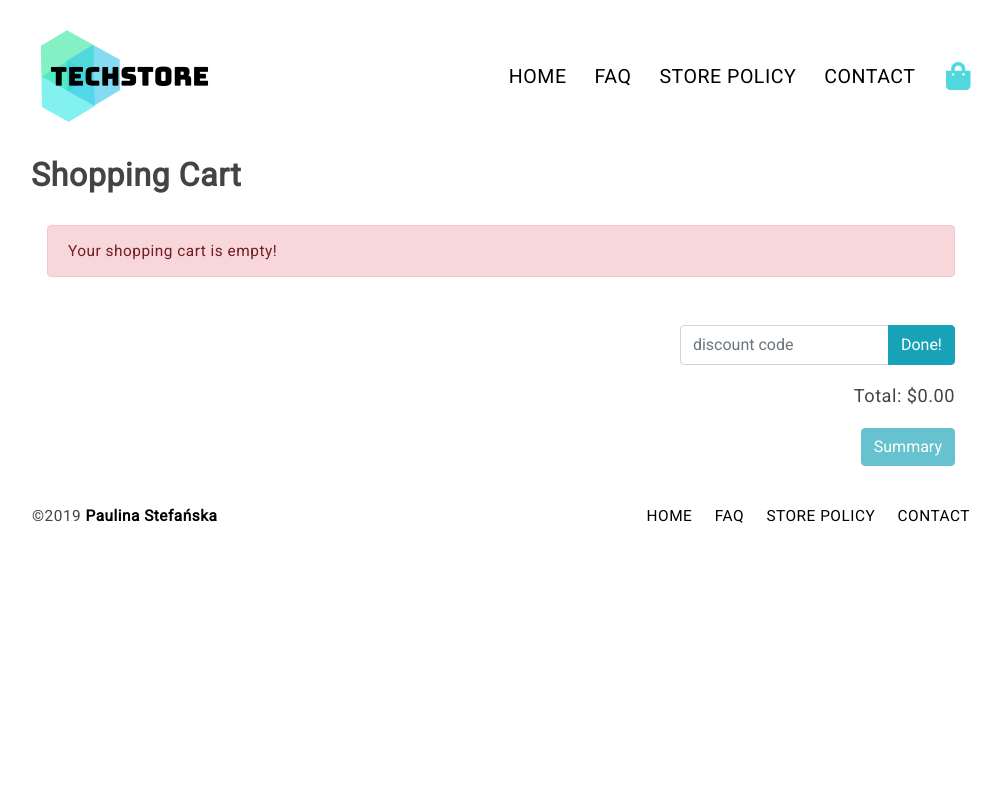
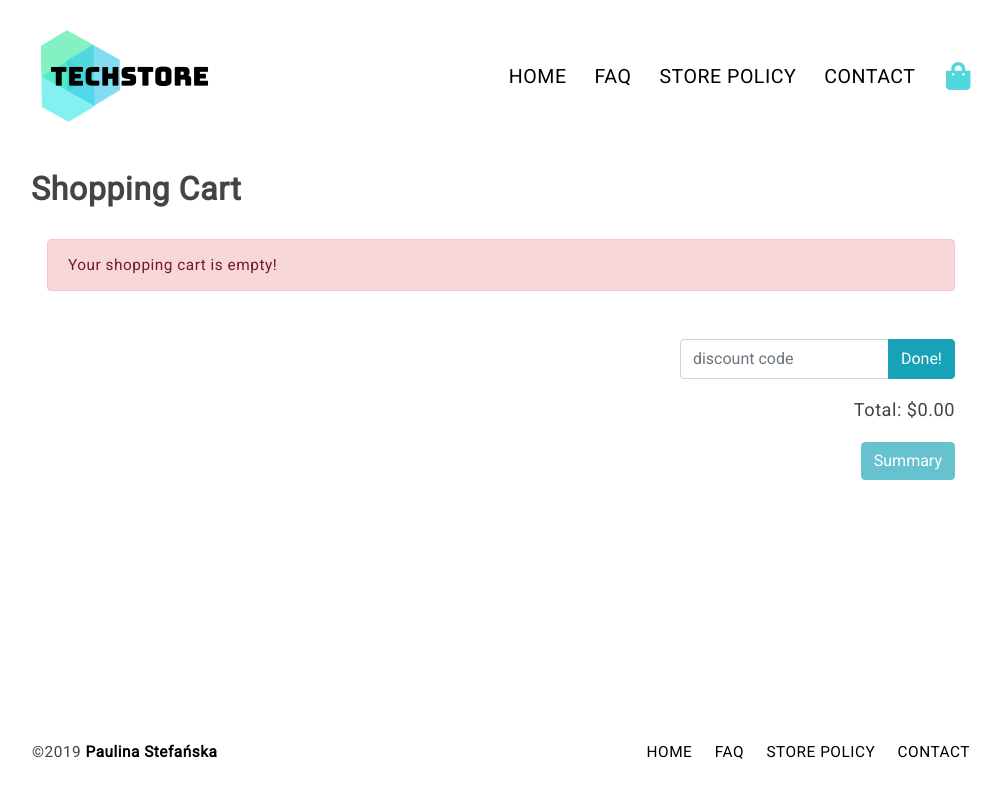
Before and after one commit to paulinastefanska/OnlineShop-FinalProject, a React (Create React App) app in the folder client/: page /cart in a window 1280 px wide. Shown: the whole page, without its empty margins (139-1141 px from the left). Built offline with nearby package versions, Linux system fonts and the light colour scheme.

Commit message:
Fix page container display

```diff
--- a/client/src/components/features/Footer/Footer.scss
+++ b/client/src/components/features/Footer/Footer.scss
@@ -1,11 +1,10 @@
-@import '../../../styles/settings.scss';
+@import "../../../styles/settings.scss";
 
 .footer {
   display: flex;
   justify-content: space-between;
   padding: 1.3rem 1rem;
   font-size: $base-size * 1.1;
-	margin: 0 auto;
   .copy {
     margin: 0;
   }
--- a/client/src/components/layout/PageContainer/PageContainer.scss
+++ b/client/src/components/layout/PageContainer/PageContainer.scss
@@ -1,8 +1,11 @@
-@import '../../../styles/settings.scss';
+@import "../../../styles/settings.scss";
 
 .container-fluid {
   width: 100%;
   max-width: 1000px;
+  min-height: 100vh;
   margin: 0 auto;
   padding: $base-size $base-size * 2;
+  display: flex;
+  flex-direction: column;
 }
--- a/client/src/components/pages/Cart/CartPage.js
+++ b/client/src/components/pages/Cart/CartPage.js
@@ -1,10 +1,6 @@
-import React from 'react';
-import Cart from '../../features/Cart/CartContainer';
+import React from "react";
+import Cart from "../../features/Cart/CartContainer";
 
-const CartPage = () => (
-  <div>
-    <Cart />
-  </div>
-);
+const CartPage = () => <Cart />;
 
 export default CartPage;
--- a/client/src/styles/global.scss
+++ b/client/src/styles/global.scss
@@ -1,7 +1,9 @@
-@import './settings.scss';
-@import './normalize.scss';
+@import "./settings.scss";
+@import "./normalize.scss";
 
-*, *::before, *::after {
+*,
+*::before,
+*::after {
   box-sizing: border-box;
 }
 
@@ -17,8 +19,14 @@ body {
   overflow-y: scroll;
 }
 
-a, a:hover, a:visited {
+.container {
+  flex-grow: 1;
+}
+
+a,
+a:hover,
+a:visited {
   text-decoration: none;
 }
 
-@import './typography.scss';
+@import "./typography.scss";
```
Lines whose indentation alone changed are shown as unchanged.
